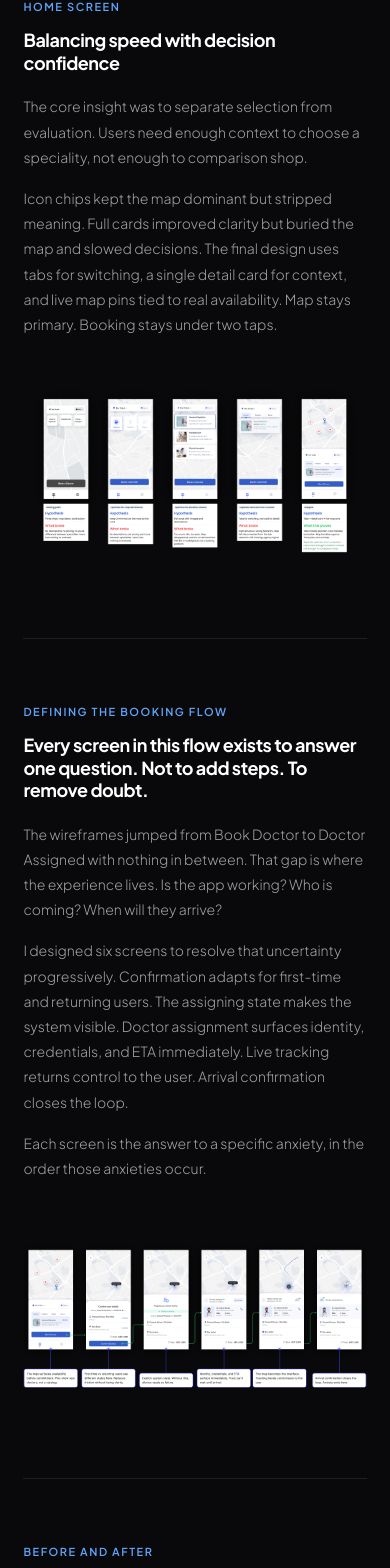
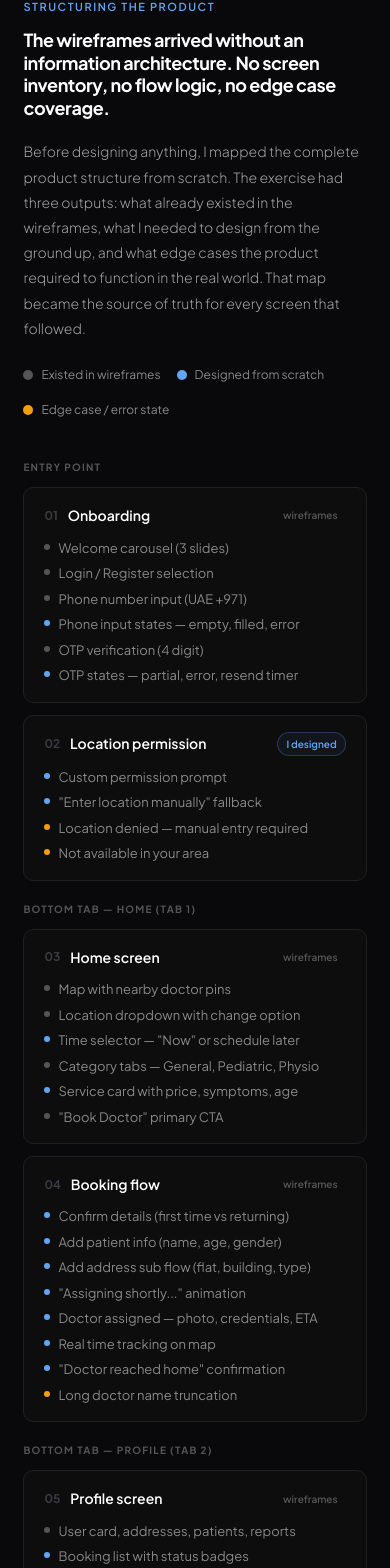
Before and after one commit to edalathdileep-ship-it/dileep-portfolio, a Next.js app: page /work/drect in a window 390 px wide. Shown: the part 2940-4508 px from the top of the page. Built offline with nearby package versions, Linux system fonts and the light colour scheme.

Commit message:
add IA section, prototype video, responsive updates

```diff
--- a/app/work/[slug]/page.tsx
+++ b/app/work/[slug]/page.tsx
@@ -120,6 +120,34 @@ function Label({ text, color }: { text: string; color: string }) {
   )
 }
 
+function IASection({ number, title, badge, badgeColor, items }: {
+  number: string
+  title: string
+  badge: string
+  badgeColor: string
+  items: { text: string; color: string }[]
+}) {
+  return (
+    <div style={{ padding: '16px 20px', borderRadius: '10px', border: '1px solid var(--border)', background: '#0d0d0d' }}>
+      <div style={{ display: 'flex', alignItems: 'center', justifyContent: 'space-between', marginBottom: '12px' }}>
+        <div style={{ display: 'flex', alignItems: 'center', gap: '10px' }}>
+          <span style={{ fontSize: '12px', fontWeight: 700, color: '#3a3a42' }}>{number}</span>
+          <span style={{ fontSize: '14px', fontWeight: 600, color: '#fff' }}>{title}</span>
+        </div>
+        <span style={{ fontSize: '10px', fontWeight: 600, padding: '3px 8px', borderRadius: '999px', border: `1px solid ${badgeColor}40`, color: badgeColor, background: `${badgeColor}10`, whiteSpace: 'nowrap' }}>{badge}</span>
+      </div>
+      <div style={{ display: 'flex', flexDirection: 'column', gap: '6px' }}>
+        {items.map((item, i) => (
+          <div key={i} style={{ display: 'flex', alignItems: 'flex-start', gap: '8px' }}>
+            <div style={{ width: '6px', height: '6px', borderRadius: '50%', background: item.color, flexShrink: 0, marginTop: '5px' }} />
+            <span style={{ fontSize: '13px', color: '#888', lineHeight: 1.5 }}>{item.text}</span>
+          </div>
+        ))}
+      </div>
+    </div>
+  )
+}
+
 const caseStyles = `
   .case-main { padding: clamp(80px,10vw,120px) clamp(20px,6vw,80px); }
   .insight-grid { grid-template-columns: repeat(auto-fit, minmax(240px, 1fr)) !important; }
@@ -182,6 +210,98 @@ function DrectCaseStudy() {
         </div>
         <Divider />
 
+        <Label text="Structuring the product" color={blue} />
+        <SectionHeading>The wireframes arrived without an information architecture. No screen inventory, no flow logic, no edge case coverage.</SectionHeading>
+        <BodyText>Before designing anything, I mapped the complete product structure from scratch. The exercise had three outputs: what already existed in the wireframes, what I needed to design from the ground up, and what edge cases the product required to function in the real world. That map became the source of truth for every screen that followed.</BodyText>
+
+        <div style={{ display: 'flex', gap: '16px', flexWrap: 'wrap', margin: '24px 0 32px' }}>
+          {[['#555', 'Existed in wireframes'], ['#60a5fa', 'Designed from scratch'], ['#f59e0b', 'Edge case / error state']].map(([color, label]) => (
+            <div key={label} style={{ display: 'flex', alignItems: 'center', gap: '8px' }}>
+              <div style={{ width: '10px', height: '10px', borderRadius: '50%', background: color, flexShrink: 0 }} />
+              <span style={{ fontSize: '12px', color: 'var(--muted)' }}>{label}</span>
+            </div>
+          ))}
+        </div>
+
+        <div style={{ display: 'flex', flexDirection: 'column', gap: '12px', marginBottom: '40px' }}>
+          <p style={{ fontSize: '10px', fontWeight: 700, letterSpacing: '0.12em', textTransform: 'uppercase', color: '#555', marginTop: '8px' }}>Entry Point</p>
+
+          <IASection number="01" title="Onboarding" badge="wireframes" badgeColor="#555" items={[
+            { text: 'Welcome carousel (3 slides)', color: '#555' },
+            { text: 'Login / Register selection', color: '#555' },
+            { text: 'Phone number input (UAE +971)', color: '#555' },
+            { text: 'Phone input states — empty, filled, error', color: '#60a5fa' },
+            { text: 'OTP verification (4 digit)', color: '#555' },
+            { text: 'OTP states — partial, error, resend timer', color: '#60a5fa' },
+          ]} />
+
+          <IASection number="02" title="Location permission" badge="I designed" badgeColor="#60a5fa" items={[
+            { text: 'Custom permission prompt', color: '#60a5fa' },
+            { text: '"Enter location manually" fallback', color: '#60a5fa' },
+            { text: 'Location denied — manual entry required', color: '#f59e0b' },
+            { text: 'Not available in your area', color: '#f59e0b' },
+          ]} />
+
+          <p style={{ fontSize: '10px', fontWeight: 700, letterSpacing: '0.12em', textTransform: 'uppercase', color: '#555', marginTop: '8px' }}>Bottom Tab — Home (Tab 1)</p>
+
+          <IASection number="03" title="Home screen" badge="wireframes" badgeColor="#555" items={[
+            { text: 'Map with nearby doctor pins', color: '#555' },
+            { text: 'Location dropdown with change option', color: '#555' },
+            { text: 'Time selector — "Now" or schedule later', color: '#60a5fa' },
+            { text: 'Category tabs — General, Pediatric, Physio', color: '#555' },
+            { text: 'Service card with price, symptoms, age', color: '#60a5fa' },
+            { text: '"Book Doctor" primary CTA', color: '#555' },
+          ]} />
+
+          <IASection number="04" title="Booking flow" badge="wireframes" badgeColor="#555" items={[
+            { text: 'Confirm details (first time vs returning)', color: '#60a5fa' },
+            { text: 'Add patient info (name, age, gender)', color: '#60a5fa' },
+            { text: 'Add address sub flow (flat, building, type)', color: '#60a5fa' },
+            { text: '"Assigning shortly..." animation', color: '#60a5fa' },
+            { text: 'Doctor assigned — photo, credentials, ETA', color: '#60a5fa' },
+            { text: 'Real time tracking on map', color: '#60a5fa' },
+            { text: '"Doctor reached home" confirmation', color: '#60a5fa' },
+            { text: 'Long doctor name truncation', color: '#f59e0b' },
+          ]} />
+
+          <p style={{ fontSize: '10px', fontWeight: 700, letterSpacing: '0.12em', textTransform: 'uppercase', color: '#555', marginTop: '8px' }}>Bottom Tab — Profile (Tab 2)</p>
+
+          <IASection number="05" title="Profile screen" badge="wireframes" badgeColor="#555" items={[
+            { text: 'User card, addresses, patients, reports', color: '#555' },
+            { text: 'Booking list with status badges', color: '#60a5fa' },
+            { text: 'Empty state — "No bookings yet"', color: '#60a5fa' },
+            { text: 'Visit header, doctor info, rating', color: '#60a5fa' },
+            { text: 'Price breakdown, invoice download', color: '#60a5fa' },
+            { text: "Doctor's notes, medications, lab tests", color: '#60a5fa' },
+          ]} />
+
+          <IASection number="06" title="Doctor profile" badge="I designed" badgeColor="#60a5fa" items={[
+            { text: 'Photo, specialization, stats, reviews', color: '#60a5fa' },
+          ]} />
+
+          <p style={{ fontSize: '10px', fontWeight: 700, letterSpacing: '0.12em', textTransform: 'uppercase', color: '#555', marginTop: '8px' }}>System States (Global)</p>
+
+          <IASection number="07" title="Error and edge case screens" badge="I designed" badgeColor="#60a5fa" items={[
+            { text: 'Server error + "Retry"', color: '#f59e0b' },
+            { text: 'Not serviceable + "Change location"', color: '#f59e0b' },
+            { text: 'Skeleton loading state', color: '#f59e0b' },
+            { text: 'Empty bookings illustration', color: '#f59e0b' },
+            { text: 'Input validation errors', color: '#f59e0b' },
+            { text: 'Long name truncation', color: '#f59e0b' },
+          ]} />
+        </div>
+
+        <div style={{ display: 'flex', gap: '32px', flexWrap: 'wrap', padding: '24px', borderRadius: '12px', border: '1px solid var(--border)', background: '#111', marginBottom: '40px' }}>
+          {[['50+', 'Total screens'], ['12 (24%)', 'From wireframes'], ['38 (76%)', 'Designed from scratch'], ['6+', 'Edge cases']].map(([val, label]) => (
+            <div key={label}>
+              <p style={{ fontSize: '20px', fontWeight: 800, color: '#fff', letterSpacing: '-0.02em', marginBottom: '4px' }}>{val}</p>
+              <p style={{ fontSize: '12px', color: 'var(--muted)' }}>{label}</p>
+            </div>
+          ))}
+        </div>
+
+        <Divider />
+
         <Label text="Home screen" color={blue} />
         <SectionHeading>Balancing speed with decision confidence</SectionHeading>
         <BodyText>The core insight was to separate selection from evaluation. Users need enough context to choose a speciality, not enough to comparison shop.</BodyText>
@@ -195,6 +315,19 @@ function DrectCaseStudy() {
         <BodyText>I designed six screens to resolve that uncertainty progressively. Confirmation adapts for first-time and returning users. The assigning state makes the system visible. Doctor assignment surfaces identity, credentials, and ETA immediately. Live tracking returns control to the user. Arrival confirmation closes the loop.</BodyText>
         <BodyText>Each screen is the answer to a specific anxiety, in the order those anxieties occur.</BodyText>
         <CaseImage src="/drect-booking-flow.png" alt="Core booking flow screens" />
+
+        <div style={{ width: '100%', margin: '40px 0', borderRadius: '12px', overflow: 'hidden', border: '1px solid var(--border)', background: '#0d0d0d' }}>
+          <video
+            autoPlay
+            loop
+            muted
+            playsInline
+            style={{ width: '100%', height: 'auto', display: 'block' }}
+          >
+            <source src="/drect-prototype.mp4" type="video/mp4" />
+          </video>
+        </div>
+
         <Divider />
 
         <Label text="Before and after" color={blue} />
```
Also changed, not shown: 1 other file (tests, documents, lock files or other folders).
